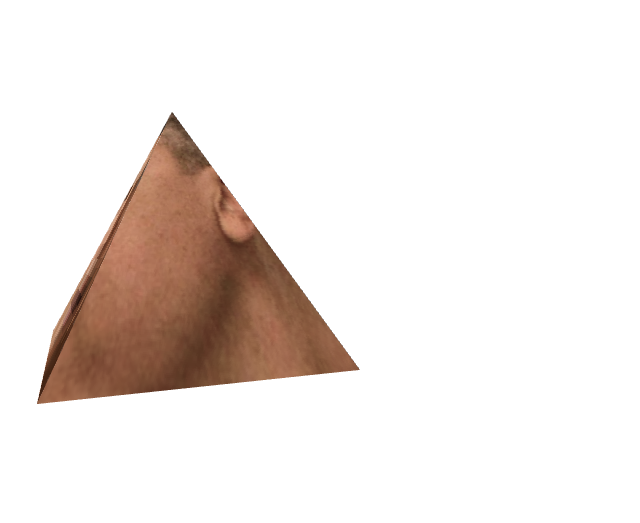
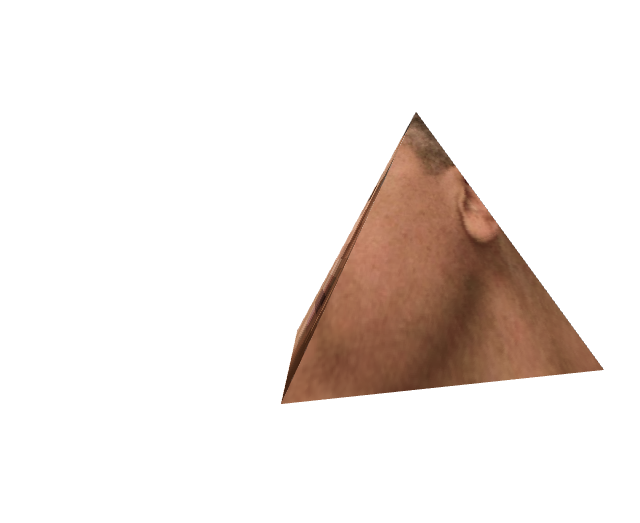
Before and after one commit to MrBober/webgl-obamoid, a plain HTML site: page index.html in a window 1280 px wide. Shown: the whole page, without its empty margins (92-732 px from the left). Drawn offline with Linux system fonts and the light colour scheme; animation ran at ten frames a second.

Commit message:
Made sure obamoid always fits in the canvas

```diff
--- a/index.html
+++ b/index.html
@@ -6,7 +6,7 @@
     <title>Obamoid</title>
 </head>
     <body>
-        <canvas width="512" height="512" id="obamoid"></canvas>
+        <canvas width="1000" height="512" id="obamoid"></canvas>
         <script src="script.js"></script>
     </body>
 </html>
--- a/script.js
+++ b/script.js
@@ -167,11 +167,12 @@ gl.useProgram(shaderProgram);
 // Matrices
 //
 
-function get3DProjection(angle, a, zMin, zMax) {
+function get3DProjection(angle, width, height, zMin, zMax) {
     var ang = Math.tan((angle*.5)*Math.PI/180);//angle*.5
+    var max = Math.max(width, height);
     return [
-        0.5/ang, 0 , 0, 0,
-        0, 0.5*a/ang, 0, 0,
+        (0.5/ang)*(height/max), 0 , 0, 0,
+        0, (0.5/ang)*(width/max), 0, 0,
         0, 0, -(zMax+zMin)/(zMax-zMin), -1,
         0, 0, (-2*zMax*zMin)/(zMax-zMin), 0
     ];
@@ -189,7 +190,7 @@ function get2DProjection(width, height, depth, scale) {
 
 
 //var projectionMatrix = get2DProjection(canvas.width, canvas.height, 10, 0.5);
-var projectionMatrix = get3DProjection(40, canvas.width/canvas.height, 1, 10);
+var projectionMatrix = get3DProjection(40, canvas.width, canvas.height, 1, 10);
 
 var modelMatrix = [1,0,0,0, 0,1,0,0, 0,0,1,0, 0,0,0,1];
 var viewMatrix = [1,0,0,0, 0,1,0,0, 0,0,1,0, 0,0,0,1];
```
